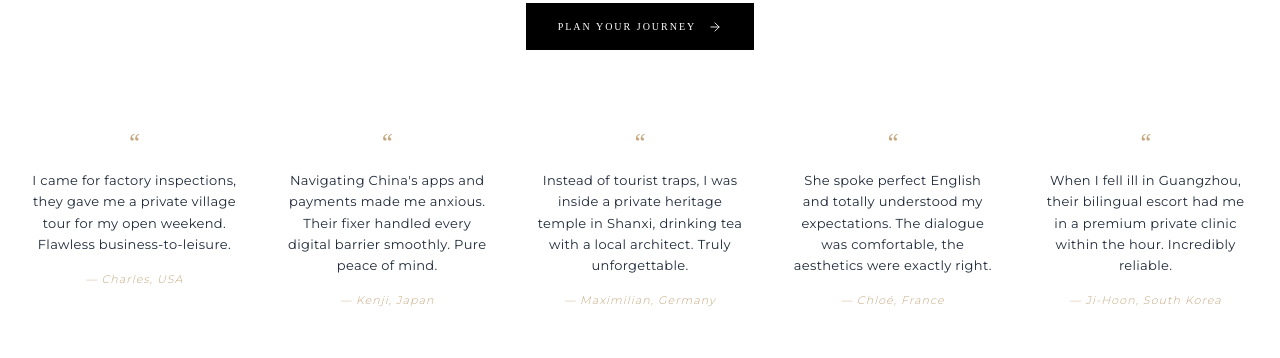
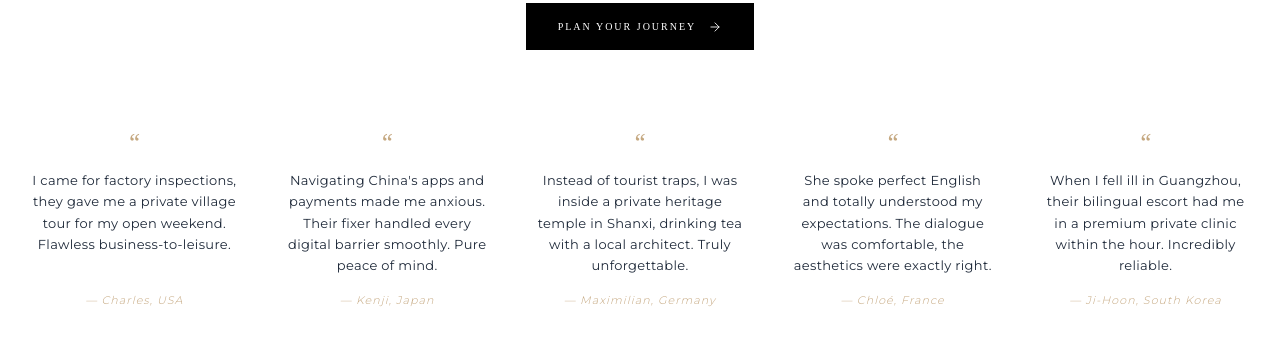
Before and after one commit to FreakTelevision/lokalchina, a Next.js app: page /de in a window 1280 px wide. Shown: the part 1240-1598 px from the top of the page. Built offline with nearby package versions, Linux system fonts and the light colour scheme; a web font is replaced by a local one.

Commit message:
Align testimonial author names — flex layout for consistent bottom alignment

```diff
--- a/src/components/Testimonials.tsx
+++ b/src/components/Testimonials.tsx
@@ -33,14 +33,14 @@ export default function Testimonials() {
   return (
     <section className={`w-full bg-white text-[#111215] pb-16 ${montserrat.className}`}>
       <div className="max-w-7xl mx-auto px-6">
-        <div className="grid grid-cols-1 sm:grid-cols-2 lg:grid-cols-5 gap-8 items-start">
+        <div className="grid grid-cols-1 sm:grid-cols-2 lg:grid-cols-5 gap-8">
           {reviews.map((item, index) => (
-            <div key={index} className="flex flex-col items-center text-center space-y-4 px-2">
-              <span className="text-[#c5a880] text-2xl leading-none" style={{ fontFamily: 'Georgia, serif' }}>&ldquo;</span>
-              <p className="text-[12px] md:text-[13px] text-gray-800 font-normal leading-relaxed tracking-wide max-w-[220px]">
+            <div key={index} className="flex flex-col items-center text-center px-2 h-full">
+              <span className="text-[#c5a880] text-2xl leading-none mb-4" style={{ fontFamily: 'Georgia, serif' }}>&ldquo;</span>
+              <p className="text-[12px] md:text-[13px] text-gray-800 font-normal leading-relaxed tracking-wide max-w-[220px] flex-1">
                 {item.quote}
               </p>
-              <span className="text-[#c5a880] text-[11px] tracking-widest italic font-light whitespace-nowrap">
+              <span className="text-[#c5a880] text-[11px] tracking-widest italic font-light whitespace-nowrap mt-4">
                 &mdash; {item.author}
               </span>
             </div>
```
